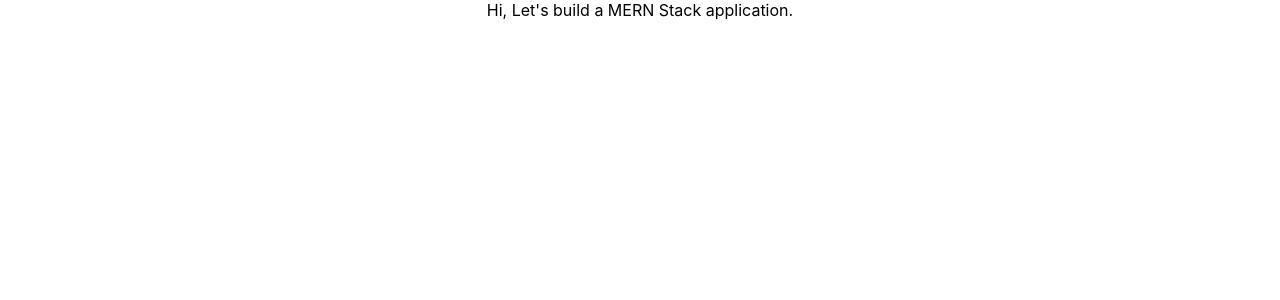
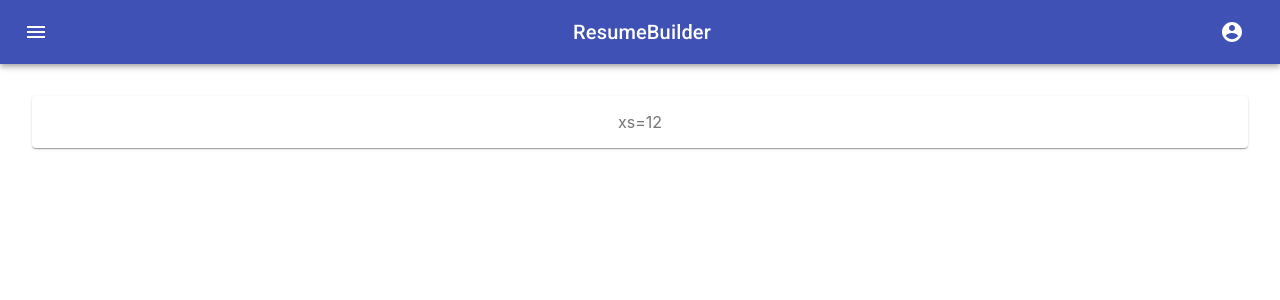
Before and after one commit to girishgr8/Resume-Builder, a React (Create React App) app in the folder client/: page / in a window 1280 px wide. Shown: the top 300 px of the page. Built offline with nearby package versions, Linux system fonts and the light colour scheme.

Commit message:
Material-UI Navbar added

```diff
--- a/client/package.json
+++ b/client/package.json
@@ -3,10 +3,14 @@
   "version": "0.1.0",
   "private": true,
   "dependencies": {
+    "@material-ui/core": "^4.7.2",
+    "@material-ui/icons": "^4.5.1",
+    "bootstrap": "^4.4.1",
     "cra-template": "1.0.0",
     "react": "^16.12.0",
     "react-dom": "^16.12.0",
-    "react-scripts": "3.3.0"
+    "react-scripts": "3.3.0",
+    "reactstrap": "^8.2.0"
   },
   "scripts": {
     "start": "react-scripts start",
--- a/client/public/index.html
+++ b/client/public/index.html
@@ -8,6 +8,14 @@
     <meta
       name="description"
       content="Web site created using create-react-app"
+    />
+    <link
+      rel="stylesheet"
+      href="https://fonts.googleapis.com/css?family=Roboto:300,400,500,700&display=swap"
+    />
+    <link
+      rel="stylesheet"
+      href="https://fonts.googleapis.com/icon?family=Material+Icons"
     />
     <link rel="apple-touch-icon" href="%PUBLIC_URL%/logo192.png" />
     <!--
--- a/client/src/App.js
+++ b/client/src/App.js
@@ -1,10 +1,13 @@
 import React from 'react';
 import './App.css';
+import AppNavBar from './components/AppNavBar';
+import Resume from './components/Resume';
 
 function App () {
   return (
     <div className="App">
-      Hi, Let's build a MERN Stack application.
+      <AppNavBar />
+      <Resume />
     </div>
   );
 }
--- /dev/null
+++ b/client/src/components/AppNavBar.js
@@ -0,0 +1,179 @@
+import React from 'react';
+import {makeStyles} from '@material-ui/core/styles';
+import AppBar from '@material-ui/core/AppBar';
+import Toolbar from '@material-ui/core/Toolbar';
+import Typography from '@material-ui/core/Typography';
+import IconButton from '@material-ui/core/IconButton';
+import AccountCircle from '@material-ui/icons/AccountCircle';
+import Menu from '@material-ui/core/Menu';
+import MenuItem from '@material-ui/core/MenuItem';
+import MenuIcon from '@material-ui/icons/Menu';
+import Fade from '@material-ui/core/Fade';
+import SwipeableDrawer from '@material-ui/core/SwipeableDrawer';
+import List from '@material-ui/core/List';
+import Divider from '@material-ui/core/Divider';
+import ListItem from '@material-ui/core/ListItem';
+import ListItemIcon from '@material-ui/core/ListItemIcon';
+import ListItemText from '@material-ui/core/ListItemText';
+import SettingsIcon from '@material-ui/icons/Settings';
+import AccountBoxIcon from '@material-ui/icons/AccountBox';
+import ExitToAppIcon from '@material-ui/icons/ExitToApp';
+import AddBoxIcon from '@material-ui/icons/AddBox';
+import BookmarksIcon from '@material-ui/icons/Bookmarks';
+
+const useStyles = makeStyles (theme => ({
+  root: {
+    flexGrow: 1,
+  },
+  menuButton: {
+    marginRight: theme.spacing (2),
+  },
+  title: {
+    flexGrow: 1,
+  },
+  list: {
+    width: 250,
+  },
+  fullList: {
+    width: 'auto',
+  },
+  paper: {
+    padding: theme.spacing (2),
+    textAlign: 'center',
+    color: theme.palette.text.secondary,
+  },
+}));
+
+export default function AppNavBar () {
+  const classes = useStyles ();
+  const [auth, setAuth] = React.useState (true);
+  const [state, setState] = React.useState ({
+    top: false,
+    left: false,
+    bottom: false,
+    right: false,
+  });
+
+  const [anchorEl, setAnchorEl] = React.useState (null);
+  const open = Boolean (anchorEl);
+  const toggleDrawer = (side, open) => event => {
+    if (
+      event &&
+      event.type === 'keydown' &&
+      (event.key === 'Tab' || event.key === 'Shift')
+    ) {
+      return;
+    }
+    setState ({...state, [side]: open});
+  };
+
+  const sideList = side => (
+    <div
+      className={classes.list}
+      role="presentation"
+      onClick={toggleDrawer (side, false)}
+      onKeyDown={toggleDrawer (side, false)}
+    >
+      <List>
+        {[
+          'Profile',
+          'New Template',
+          'Saved Templates',
+          'Settings',
+        ].map ((text, index) => (
+          <ListItem button key={text}>
+            <ListItemIcon>
+              {index % 4 === 0 ? <AccountBoxIcon /> : null}
+              {index % 4 === 1 ? <AddBoxIcon /> : null}
+              {index % 4 === 2 ? <BookmarksIcon /> : null}
+              {index % 4 === 3 ? <SettingsIcon /> : null}
+            </ListItemIcon>
+            <ListItemText primary={text} />
+          </ListItem>
+        ))}
+      </List>
+      <Divider />
+      <List>
+        {['Logout'].map ((text, index) => (
+          <ListItem button key={text}>
+            <ListItemIcon>
+              <ExitToAppIcon />
+            </ListItemIcon>
+            <ListItemText primary={text} />
+          </ListItem>
+        ))}
+      </List>
+    </div>
+  );
+
+  const handleChange = event => {
+    setAuth (event.target.checked);
+  };
+
+  const handleMenu = event => {
+    setAnchorEl (event.currentTarget);
+  };
+
+  const handleClose = () => {
+    setAnchorEl (null);
+  };
+
+  return (
+    <div className={classes.root}>
+      <AppBar position="static">
+        <Toolbar>
+          <IconButton
+            onClick={toggleDrawer ('left', true)}
+            edge="start"
+            className={classes.menuButton}
+            color="inherit"
+            aria-label="menu"
+          >
+            <MenuIcon />
+          </IconButton>
+          <Typography variant="h6" className={classes.title}>
+            ResumeBuilder
+          </Typography>
+          {auth &&
+            <div>
+              <IconButton
+                aria-label="account of current user"
+                aria-controls="fade-menu"
+                aria-haspopup="true"
+                onClick={handleMenu}
+                color="inherit"
+              >
+                <AccountCircle />
+              </IconButton>
+              <Menu
+                id="menu-appbar"
+                anchorEl={anchorEl}
+                anchorOrigin={{
+                  vertical: 'top',
+                  horizontal: 'right',
+                }}
+                keepMounted
+                transformOrigin={{
+                  vertical: 'top',
+                  horizontal: 'right',
+                }}
+                open={open}
+                onClose={handleClose}
+                TransitionComponent={Fade}
+              >
+                <MenuItem onClick={handleClose}>Profile</MenuItem>
+                <MenuItem onClick={handleClose}>My account</MenuItem>
+              </Menu>
+            </div>}
+        </Toolbar>
+        <SwipeableDrawer
+          open={state.left}
+          onClose={toggleDrawer ('left', false)}
+          onOpen={toggleDrawer ('left', true)}
+        >
+          {sideList ('left')}
+        </SwipeableDrawer>
+      </AppBar>
+    </div>
+  );
+}
--- /dev/null
+++ b/client/src/components/Profile.js
@@ -0,0 +1,35 @@
+import React, {Component} from 'react';
+import {makeStyles} from '@material-ui/core/styles';
+import Paper from '@material-ui/core/Paper';
+import Grid from '@material-ui/core/Grid';
+
+const useStyles = makeStyles (theme => ({
+  root: {
+    flexGrow: 1,
+  },
+  paper: {
+    padding: theme.spacing (2),
+    display: 'center',
+    margin: theme.spacing (4),
+    height: '100%',
+    textAlign: 'center',
+    color: theme.palette.text.secondary,
+  },
+}));
+
+export default function Profile () {
+  const continueMethod = e => {
+    e.preventDefault ();
+  };
+
+  const classes = useStyles ();
+  return (
+    <div>
+
+      <Grid item xs={12}>
+        <Paper className={classes.paper}>xs=12</Paper>
+      </Grid>
+
+    </div>
+  );
+}
--- /dev/null
+++ b/client/src/components/Resume.js
@@ -0,0 +1,82 @@
+import React, {Component, Profiler} from 'react';
+import Profile from './Profile';
+
+export class Resume extends Component {
+  state = {
+    step: 1,
+    firstname: '',
+    lastname: '',
+    email: '',
+    birthdate: '',
+    github: '',
+    linkedin: '',
+    facebook: '',
+    medium: '',
+    interests: '',
+  };
+
+  nextStep = () => {
+    const {step} = this.state;
+    this.setState ({
+      step: step + 1,
+    });
+  };
+
+  prevStep = () => {
+    const {step} = this.state;
+    this.setState ({
+      step: step - 1,
+    });
+  };
+
+  // Handling fields change....
+  handleChange = input => e => {
+    this.setState ({
+      [input]: e.target.value,
+    });
+  };
+
+  render () {
+    const {step} = this.state;
+    const {
+      firstname,
+      lastname,
+      email,
+      birthdate,
+      github,
+      linkedin,
+      facebook,
+      medium,
+      interests,
+    } = this.state;
+    const values = {
+      firstname,
+      lastname,
+      email,
+      birthdate,
+      github,
+      linkedin,
+      facebook,
+      medium,
+      interests,
+    };
+    switch (step) {
+      case 1:
+        return (
+          <Profile
+            nextStep={this.nextStep}
+            handleChange={this.handleChange}
+            values={values}
+          />
+        );
+      case 2:
+        return <h1>Education Details</h1>;
+      case 3:
+        return <h1>Projects Details</h1>;
+      case 4:
+        return <h1>Experience Details</h1>;
+    }
+  }
+}
+
+export default Resume;
```
Also changed, not shown: client/src/components/Education.js (added), client/src/components/Experience.js (added), client/src/components/Projects.js (added), 1 other file (tests, documents, lock files or other folders).
